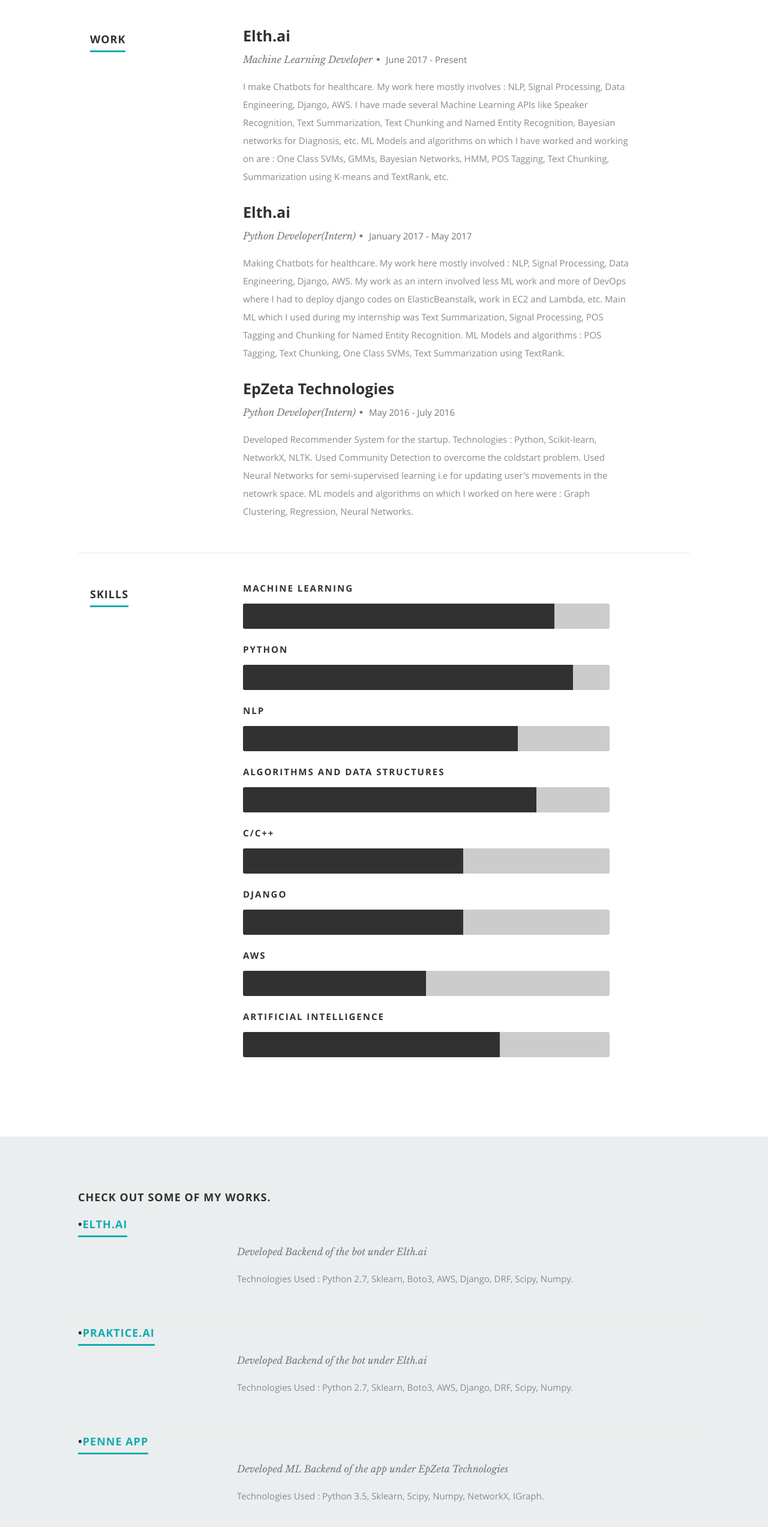
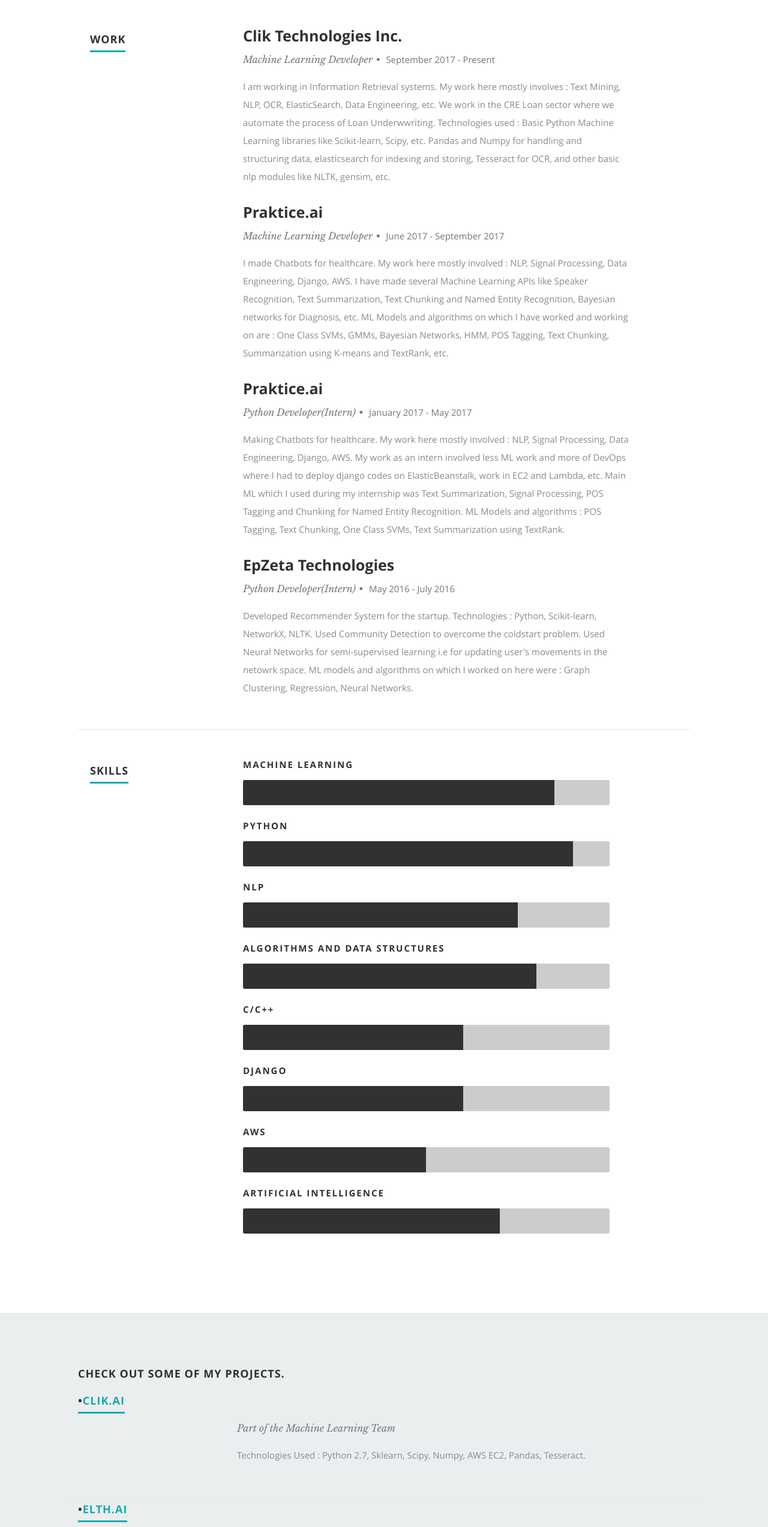
Before and after one commit to ankushbhatia2/ankushbhatia2.github.io, a plain HTML site: page index.html in a window 1280 px wide. Shown: the part 1668-4213 px from the top of the page at 60% size. Drawn offline with nearby package versions, Linux system fonts and the light colour scheme.

Commit message:
Added new work profile

```diff
--- a/index.html
+++ b/index.html
@@ -174,11 +174,11 @@
 
                <div class="twelve columns">
 
-                  <h3>Elth.ai</h3>
-                  <p class="info">Machine Learning Developer<span>&bull;</span> <em class="date">June 2017 - Present</em></p>
+                  <h3>Clik Technologies Inc.</h3>
+                  <p class="info">Machine Learning Developer<span>&bull;</span> <em class="date">September 2017 - Present</em></p>
 
                   <p>
-		   I make Chatbots for healthcare. My work here mostly involves : NLP, Signal Processing, Data Engineering, Django, AWS. I have made several Machine Learning APIs like Speaker Recognition, Text Summarization, Text Chunking and Named Entity Recognition, Bayesian networks for Diagnosis, etc. ML Models and algorithms on which I have worked and working on are : One Class SVMs, GMMs, Bayesian Networks, HMM, POS Tagging, Text Chunking, Summarization using K-means and TextRank, etc.
+         I am working in Information Retrieval systems. My work here mostly involves : Text Mining, NLP, OCR, ElasticSearch, Data Engineering, etc. We work in the CRE Loan sector where we automate the process of Loan Underwwriting. Technologies used : Basic Python Machine Learning libraries like Scikit-learn, Scipy, etc. Pandas and Numpy for handling and structuring data, elasticsearch for indexing and storing, Tesseract for OCR, and other basic nlp modules like NLTK, gensim, etc.
                   </p>
 
                </div>
@@ -189,7 +189,22 @@
 
                <div class="twelve columns">
 
-                  <h3>Elth.ai</h3>
+                  <h3>Praktice.ai</h3>
+                  <p class="info">Machine Learning Developer<span>&bull;</span> <em class="date">June 2017 - September 2017</em></p>
+
+                  <p>
+		   I made Chatbots for healthcare. My work here mostly involved : NLP, Signal Processing, Data Engineering, Django, AWS. I have made several Machine Learning APIs like Speaker Recognition, Text Summarization, Text Chunking and Named Entity Recognition, Bayesian networks for Diagnosis, etc. ML Models and algorithms on which I have worked and working on are : One Class SVMs, GMMs, Bayesian Networks, HMM, POS Tagging, Text Chunking, Summarization using K-means and TextRank, etc.
+                  </p>
+
+               </div>
+
+            </div> <!-- item end -->
+
+            <div class="row item">
+
+               <div class="twelve columns">
+
+                  <h3>Praktice.ai</h3>
                   <p class="info">Python Developer(Intern)<span>&bull;</span> <em class="date">January 2017 - May 2017</em></p>
 
                   <p>
@@ -261,7 +276,34 @@
 
          <div class="twelve columns collapsed">
 
-            <h1>Check Out Some of My Works.</h1>
+            <h1>Check Out Some of My Projects.</h1>
+
+
+<!-- Clik.ai -->
+      <div class="row work">
+
+               <div class="nine columns header-col">
+                     <h1><span>&bull;<a href="https://clik.ai">clik.ai</a></span></h1>
+               </div>
+
+               <div class="nine columns main-col">
+
+                     <div class="row item">
+
+                           <div class="twelve columns">
+                              <p class="info">Part of the Machine Learning Team</p>
+
+                              <p>
+                     Technologies Used : Python 2.7, Sklearn, Scipy, Numpy, AWS EC2, Pandas, Tesseract.
+                              </p>
+
+                           </div>
+
+                     </div> <!-- item end -->
+
+               </div> <!-- main-col end -->
+
+            </div> <!-- End Work -->
 
 <!-- Elth.ai -->
 		<div class="row work">
```
